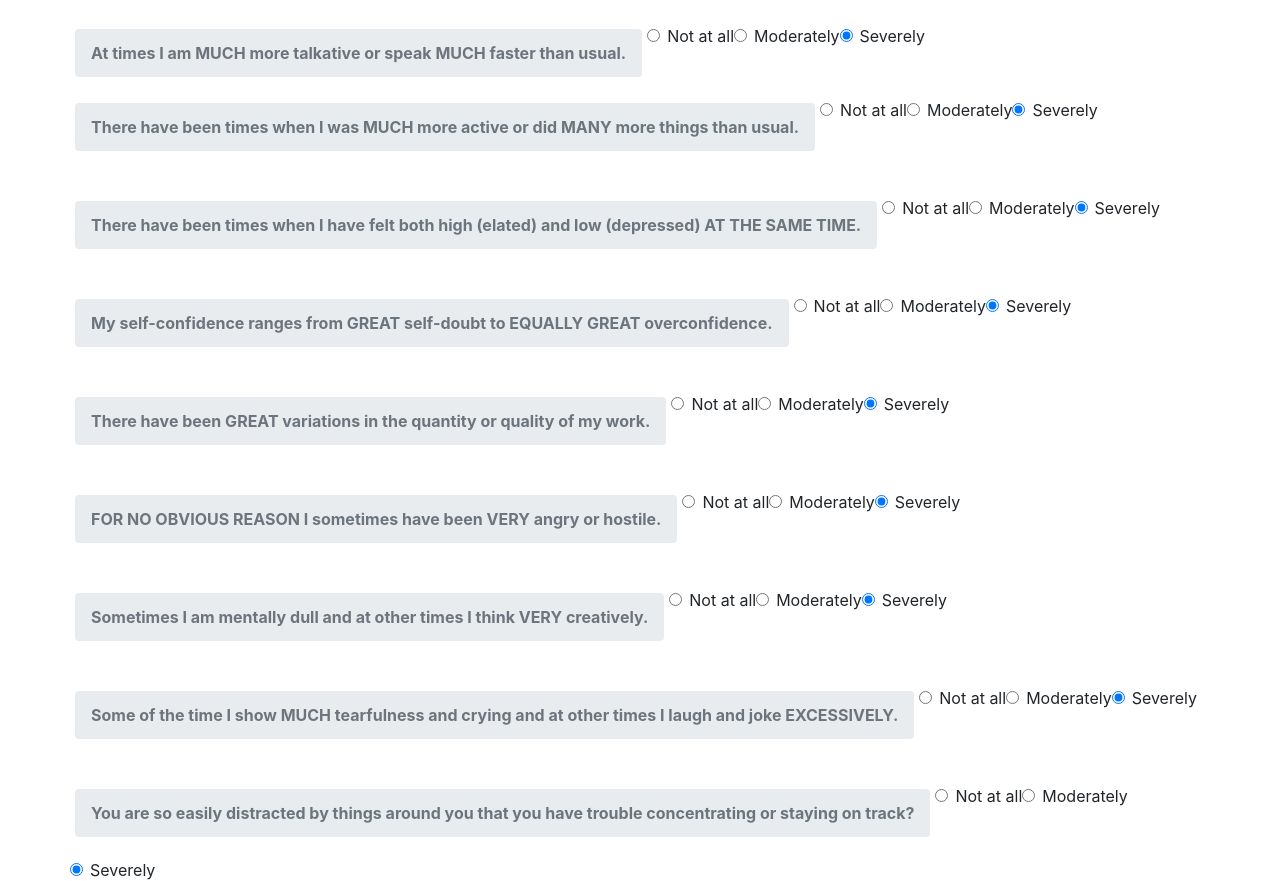
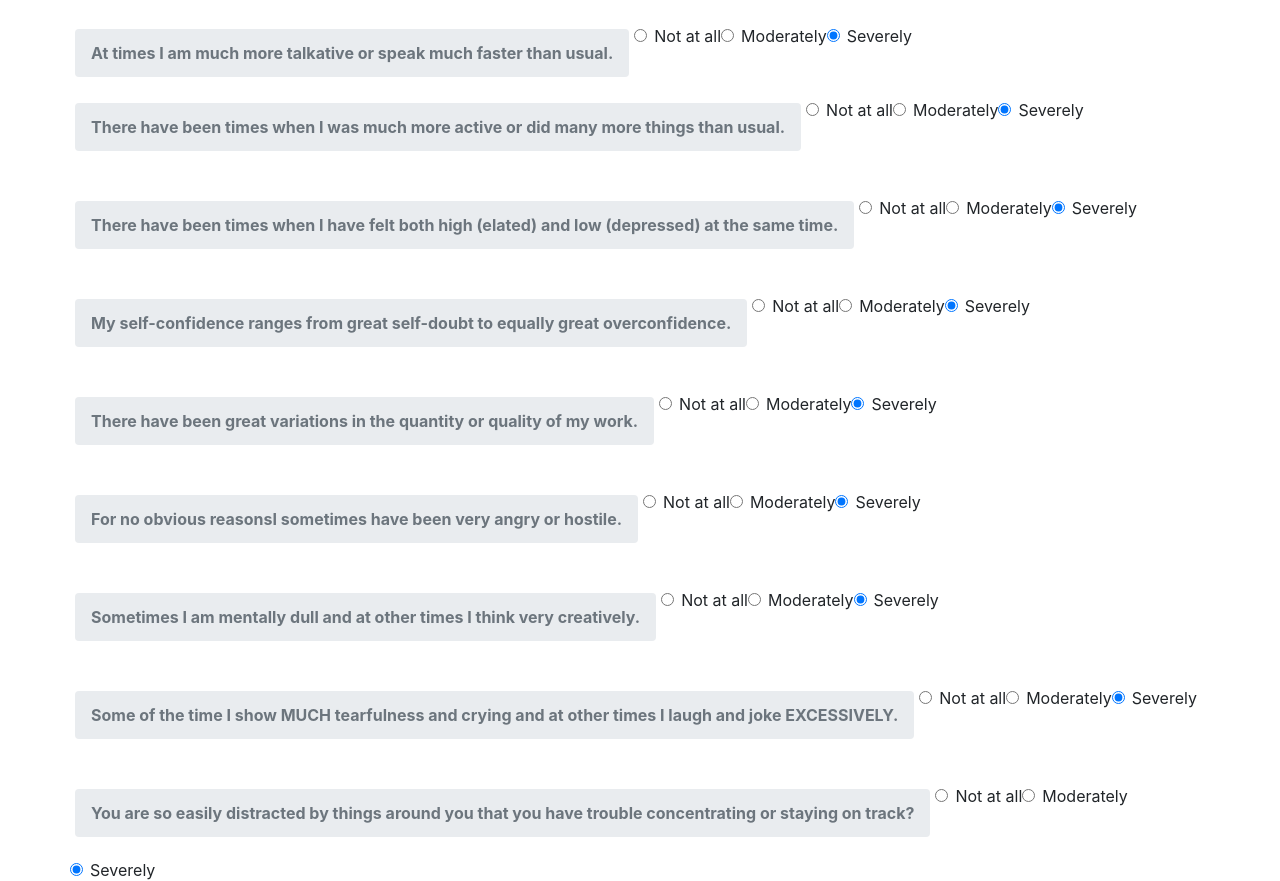
Before and after one commit to dhruv1999/finalmajorproject, a Flask app: page /diseasesurvey in a window 1280 px wide. Shown: the part 106-987 px from the top of the page. Run offline with Flask 2, Linux system fonts and the light colour scheme; some libraries are stand-ins or nearby versions.

```diff
--- a/templates/diseasesurvey.html
+++ b/templates/diseasesurvey.html
@@ -24,7 +24,7 @@
             <fieldset id="group1" class="row">
                 <nav aria-label="breadcrumb" class="topMargin">
                     <ol class="breadcrumb question">
-                        <li class="breadcrumb-item active choice font-weight-bold" aria-current="page">At times I am MUCH more talkative or speak MUCH faster than usual.</li>
+                        <li class="breadcrumb-item active choice font-weight-bold" aria-current="page">At times I am much more talkative or speak much faster than usual.</li>
                     </ol>
                 </nav>
                 <div class="form-check">
@@ -51,7 +51,7 @@
             <fieldset id="group2" class="row">
                 <nav aria-label="breadcrumb" class="question topMargin">
                     <ol class="breadcrumb question">
-                        <li class="breadcrumb-item active choice font-weight-bold" aria-current="page">There have been times when I was MUCH more active or did MANY more things than usual.</li>
+                        <li class="breadcrumb-item active choice font-weight-bold" aria-current="page">There have been times when I was much more active or did many more things than usual.</li>
                     </ol>
                 </nav>
                 <div class="form-check">
@@ -78,7 +78,7 @@
             <fieldset id="group3" class="row">
                 <nav aria-label="breadcrumb" class="question topMargin">
                     <ol class="breadcrumb question">
-                        <li class="breadcrumb-item active choice font-weight-bold" aria-current="page">There have been times when I have felt both high (elated) and low (depressed) AT THE SAME TIME.</li>
+                        <li class="breadcrumb-item active choice font-weight-bold" aria-current="page">There have been times when I have felt both high (elated) and low (depressed) at the same time.</li>
                     </ol>
                 </nav>
                 <div class="form-check">
@@ -105,7 +105,7 @@
             <fieldset id="group4" class="row">
                 <nav aria-label="breadcrumb" class="question topMargin">
                     <ol class="breadcrumb question">
-                        <li class="breadcrumb-item active choice font-weight-bold" aria-current="page">My self-confidence ranges from GREAT self-doubt to EQUALLY GREAT overconfidence.</li>
+                        <li class="breadcrumb-item active choice font-weight-bold" aria-current="page">My self-confidence ranges from great self-doubt to equally great overconfidence.</li>
                     </ol>
                 </nav>
                 <div class="form-check">
@@ -132,7 +132,7 @@
             <fieldset id="group5" class="row">
                 <nav aria-label="breadcrumb" class="question topMargin">
                     <ol class="breadcrumb question">
-                        <li class="breadcrumb-item active choice font-weight-bold" aria-current="page">There have been GREAT variations in the quantity or quality of my work.</li>
+                        <li class="breadcrumb-item active choice font-weight-bold" aria-current="page">There have been great variations in the quantity or quality of my work.</li>
                     </ol>
                 </nav>
                 <div class="form-check">
@@ -159,7 +159,7 @@
             <fieldset id="group6" class="row">
                 <nav aria-label="breadcrumb" class="question topMargin">
                     <ol class="breadcrumb question">
-                        <li class="breadcrumb-item active choice font-weight-bold" aria-current="page">FOR NO OBVIOUS REASON I sometimes have been VERY angry or hostile.</li>
+                        <li class="breadcrumb-item active choice font-weight-bold" aria-current="page">For no obvious reasonsI sometimes have been very angry or hostile.</li>
                     </ol>
                 </nav>
                 <div class="form-check">
@@ -186,7 +186,7 @@
             <fieldset id="group7" class="row">
                 <nav aria-label="breadcrumb" class="question topMargin">
                     <ol class="breadcrumb question">
-                        <li class="breadcrumb-item active choice font-weight-bold" aria-current="page">Sometimes I am mentally dull and at other times I think VERY creatively.</li>
+                        <li class="breadcrumb-item active choice font-weight-bold" aria-current="page">Sometimes I am mentally dull and at other times I think very creatively.</li>
                     </ol>
                 </nav>
                 <div class="form-check">
--- a/templates/schiresult.html
+++ b/templates/schiresult.html
@@ -125,7 +125,7 @@
             <p class="lead">We have notied that you have higher chances of schizophrenia. We will be showing the nearest Clinics below. Please get consultation from the doctor.</p>
         </div>
     </div>
-  <h1> Call  1800-599-0019 </h1>
+
 
   <!--The div element for the map -->
   <center><div id="map"></div></center>
```
Also changed, not shown: schi.py (added, +48 -0 lines), templates/diseaseresult.html (+6 -6 lines).
